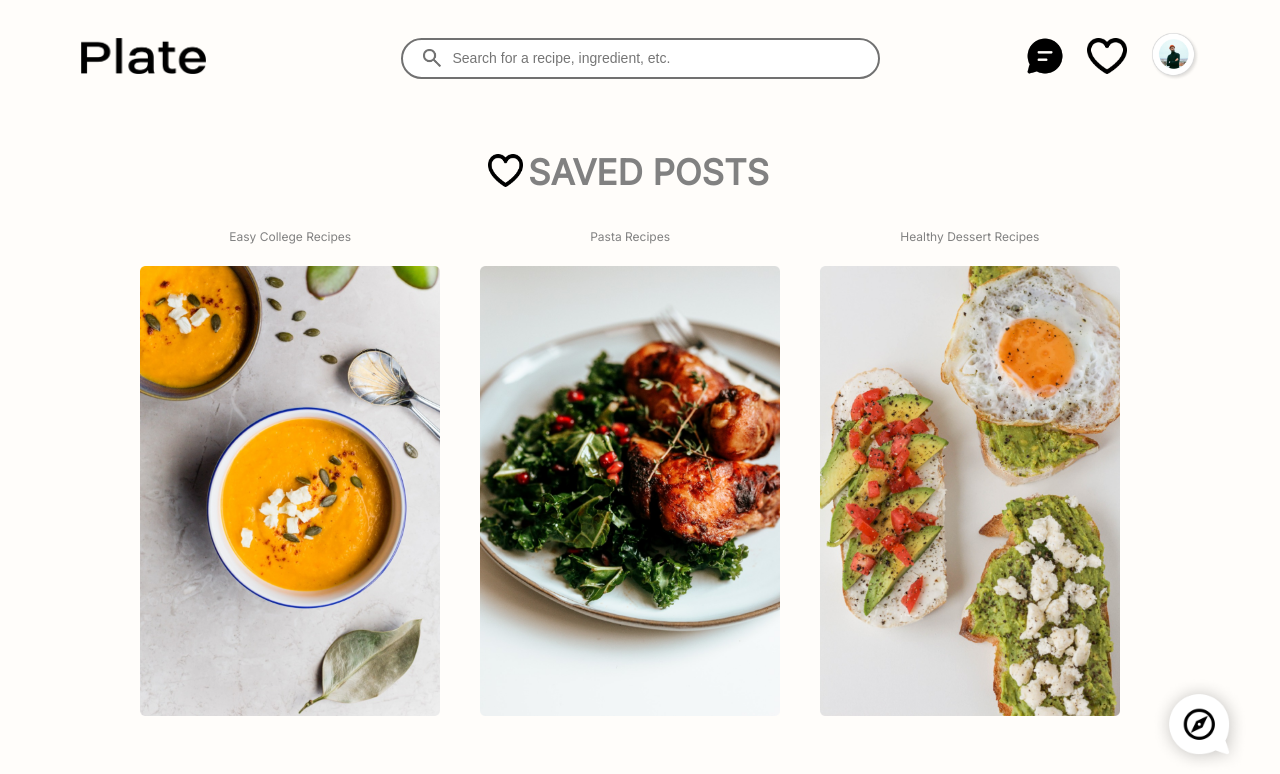
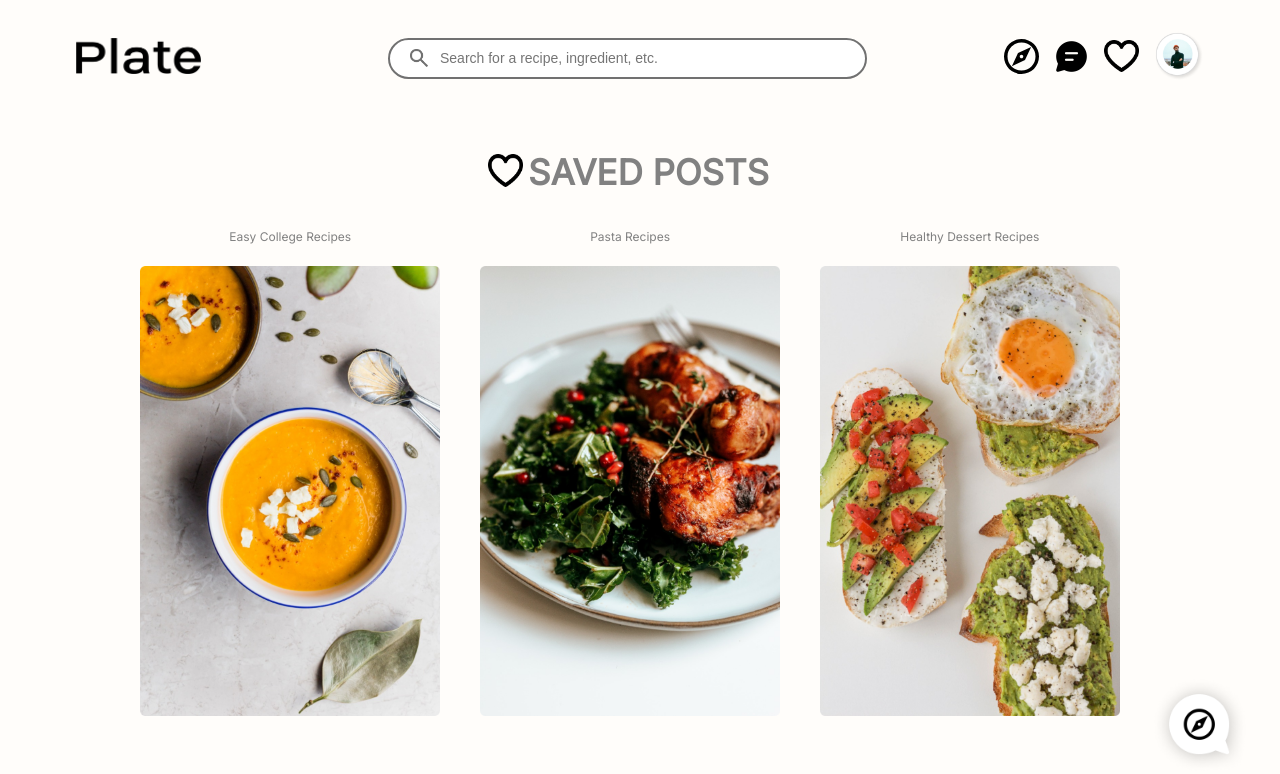
Before and after one commit to jayywang/plate, a PHP site: page /saved/saved.html in a window 1280 px wide. Shown: the top 774 px of the page. Run offline with PHP 8.4, Linux system fonts and the light colour scheme.

Commit message:
Add files via upload

```diff
--- a/community/community.html
+++ b/community/community.html
@@ -44,6 +44,7 @@
         </div>
 
         <div id="navigation-icons-right">
+            <a href="../explore/explore.html"><img class="icons" src="../img/explore-icon.svg" alt="explore icon"></a>
             <a href="../community/community.html"><img class="icons" src="../img/communityicon.png" alt="community icon"></a>
             <a href="../saved/saved.html"><img class="icons" src="../img/savedicon.png" alt="saved icon"></a>
             <a href="../profile/profile.html"><img class="usericon" src="../img/usericon.png" alt="usericon"></a>
--- a/css/navbar.css
+++ b/css/navbar.css
@@ -38,7 +38,7 @@
 
 
 #navigation-icons-right {
-    width: 175px;
+    width: 200px;
 
     display: flex;
     justify-content: space-between;
@@ -52,7 +52,7 @@
 }
 
 .icons {
-    width: 40px;
+    width: 35px;
 }
 
 .usericon {
--- a/explore/explore.html
+++ b/explore/explore.html
@@ -41,6 +41,7 @@
         </div>
 
         <div id="navigation-icons-right">
+            <a href="../explore/explore.html"><img class="icons" src="../img/explore-icon.svg" alt="explore icon"></a>
             <a href="../community/community.html"><img class="icons" src="../img/communityicon.png" alt="community icon"></a>
             <a href="../saved/saved.html"><img class="icons" src="../img/savedicon.png" alt="saved icon"></a>
             <a href="../profile/profile.html"><img class="usericon" src="../img/usericon.png" alt="usericon"></a>
--- a/index.html
+++ b/index.html
@@ -32,6 +32,7 @@
         </div>
 
         <div id="navigation-icons-right">
+            <a href="explore/explore.html"><img class="icons" src="img/explore-icon.svg" alt="explore icon"></a>
             <a href="community/community.html"><img class="icons" src="img/communityicon.png" alt="community icon"></a>
             <a href="saved/saved.html"><img class="icons" src="img/savedicon.png" alt="saved icon"></a>
             <a href="profile/profile.html"><img class="usericon" src="img/usericon.png" alt="usericon"></a>
--- a/profile/profile.html
+++ b/profile/profile.html
@@ -41,9 +41,10 @@
         </div>
 
         <div id="navigation-icons-right">
+            <a href="../explore/explore.html"><img class="icons" src="../img/explore-icon.svg" alt="explore icon"></a>
             <a href="../community/community.html"><img class="icons" src="../img/communityicon.png" alt="community icon"></a>
             <a href="../saved/saved.html"><img class="icons" src="../img/savedicon.png" alt="saved icon"></a>
-            <a href="profile.html"><img class="usericon" src="../img/usericon.png" alt="usericon"></a>
+            <a href="../profile/profile.html"><img class="usericon" src="../img/usericon.png" alt="usericon"></a>
         </div>
 </div>
 
--- a/saved/saved.html
+++ b/saved/saved.html
@@ -53,19 +53,20 @@
 
 <!-- NAVIGATION BAR -->
 <div id="navigation">
-    <a href="../index.html"><img class="logo" src="img/plate.png" alt="plate logo"></a>
+        <a href="../index.html"><img class="logo" src="../img/plate.png" alt="plate logo"></a>
 
         <div id="searchbar">
-        <img class="searchicon" src="img/searchicon.png">
+            <img class="searchicon" src="../img/searchicon.png">
             <form>
                 <input class="search" type="text" placeholder="Search for a recipe, ingredient, etc.">
             </form>
         </div>
 
         <div id="navigation-icons-right">
-        <a href="../community/community.html"><img class="icons" src="img/communityicon.png" alt="community icon"></a>
-        <a href="../saved/saved.html"><img class="icons" src="img/savedicon.png" alt="saved icon"></a>
-        <a href="../profile/profile.html"><img class="usericon" src="img/usericon.png" alt="usericon"></a>
+            <a href="../explore/explore.html"><img class="icons" src="../img/explore-icon.svg" alt="explore icon"></a>
+            <a href="../community/community.html"><img class="icons" src="../img/communityicon.png" alt="community icon"></a>
+            <a href="../saved/saved.html"><img class="icons" src="../img/savedicon.png" alt="saved icon"></a>
+            <a href="../profile/profile.html"><img class="usericon" src="../img/usericon.png" alt="usericon"></a>
         </div>
 </div>
 
```
Also changed, not shown: img/explore-icon.svg (added). Lines whose indentation alone changed are shown as unchanged.
